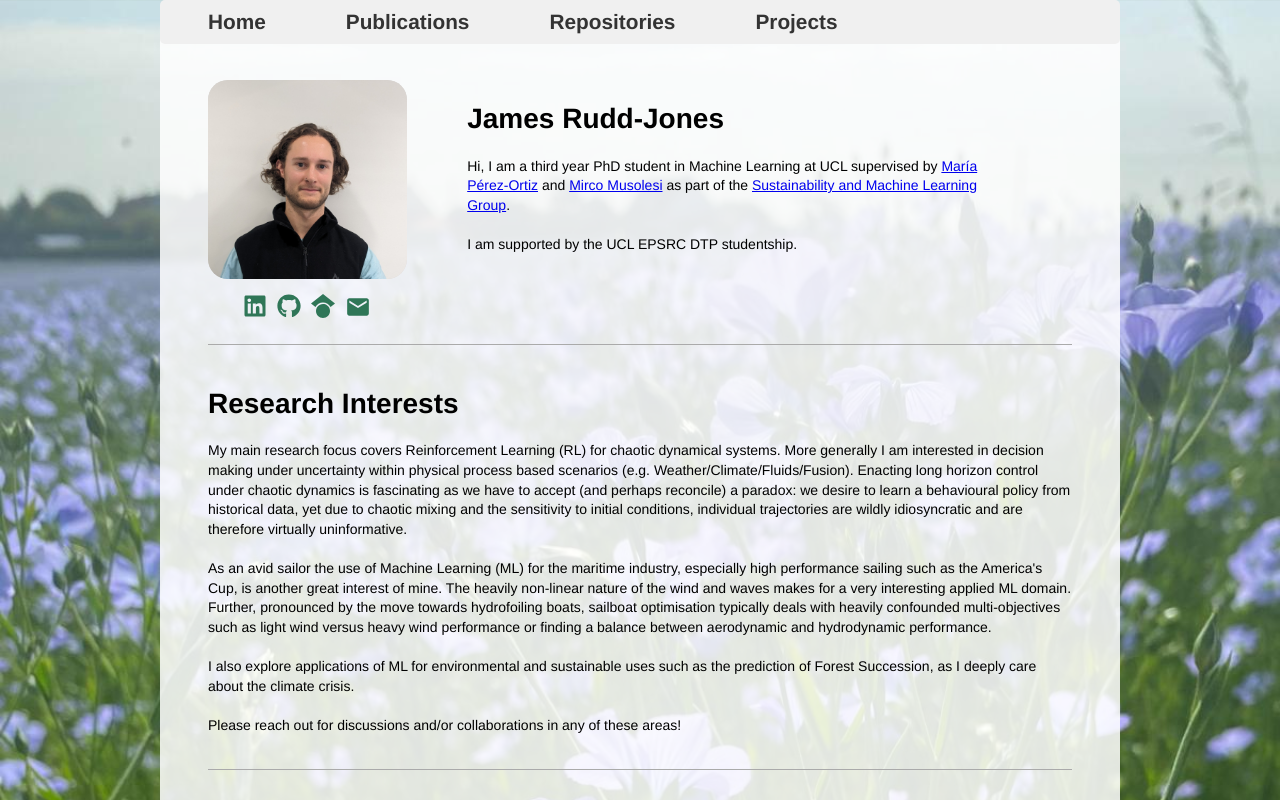
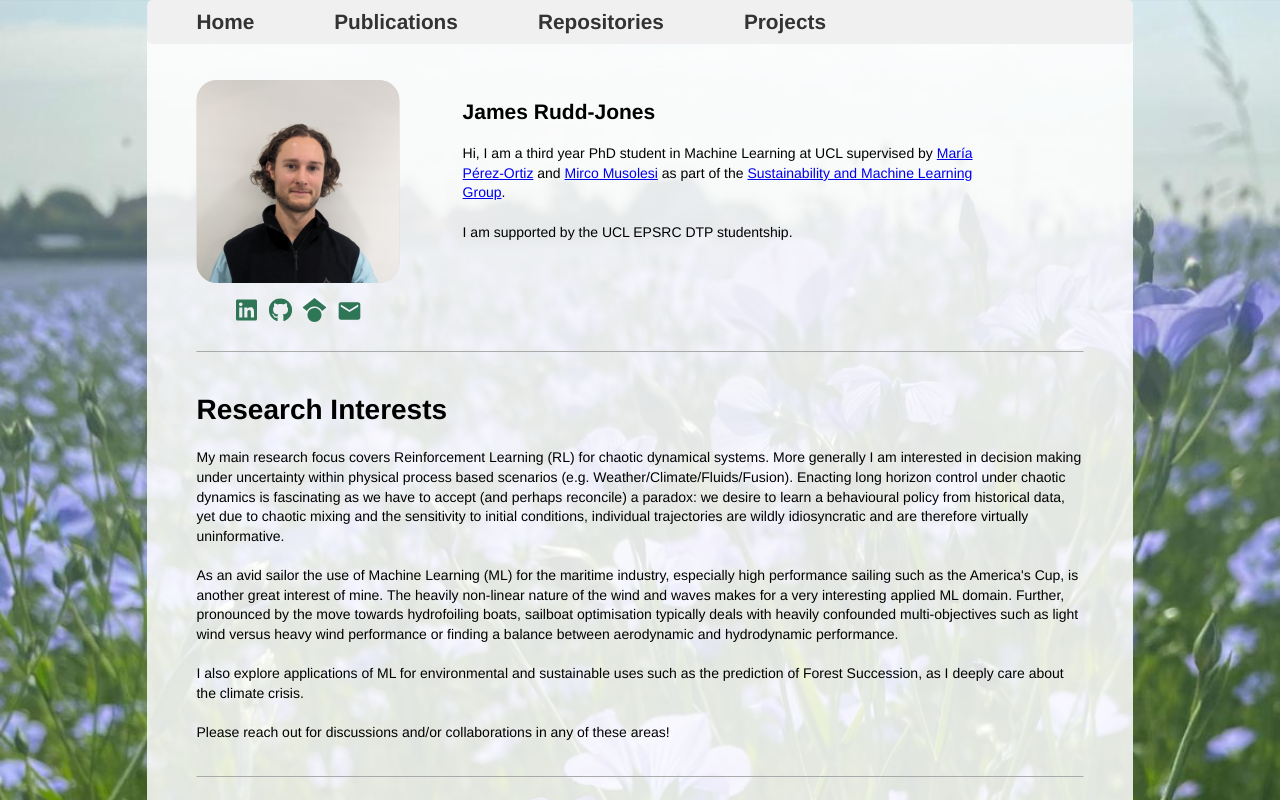
Before and after one commit to JamesRudd-Jones/JamesRudd-Jones.github.io, a React (Create React App) app: page / in a window 1280 px wide. Shown: the top 800 px of the page. Built offline with nearby package versions, Linux system fonts and the light colour scheme.

Commit message:
changing name size

```diff
--- a/src/App.js
+++ b/src/App.js
@@ -22,7 +22,7 @@ function App() {
 
   const MaxWidthPage = "1800px"; // Set the maximum width for the page
   // const PercentDiffMiddle = "75%";
-  const PercentDiffMiddle = isMobile ? "100%" : "75%";
+  const PercentDiffMiddle = isMobile ? "100%" : "77%";
   const resultantMaxWidth = parseFloat(MaxWidthPage) * parseFloat(PercentDiffMiddle) / 100;
   const [currentBg, setCurrentBg] = useState(backgroundImages[0]);
 
--- a/src/components/Home.js
+++ b/src/components/Home.js
@@ -72,7 +72,7 @@ const Home = () => {
         </div>
         <div style={styles.rightSection}>
           <div>
-            <h1>James Rudd-Jones</h1>
+            <h2>James Rudd-Jones</h2>
             <div style={styles.aboutMe}>
               {/* <h3>About Me</h3> */}
               <p style={styles.largerFont}>
```
